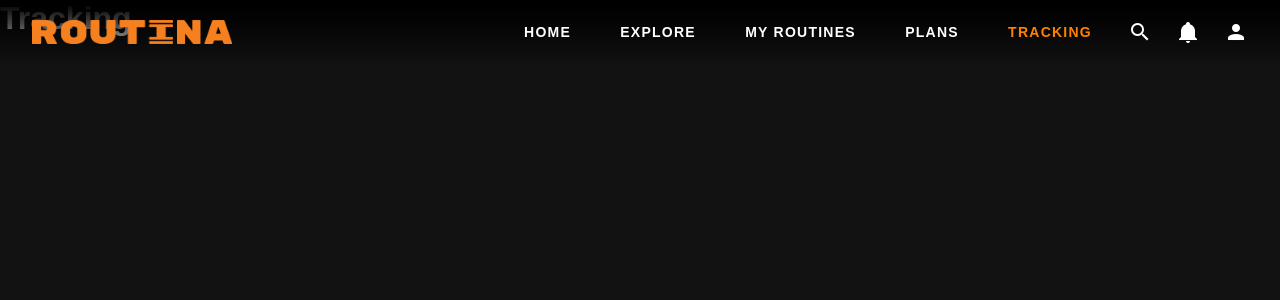
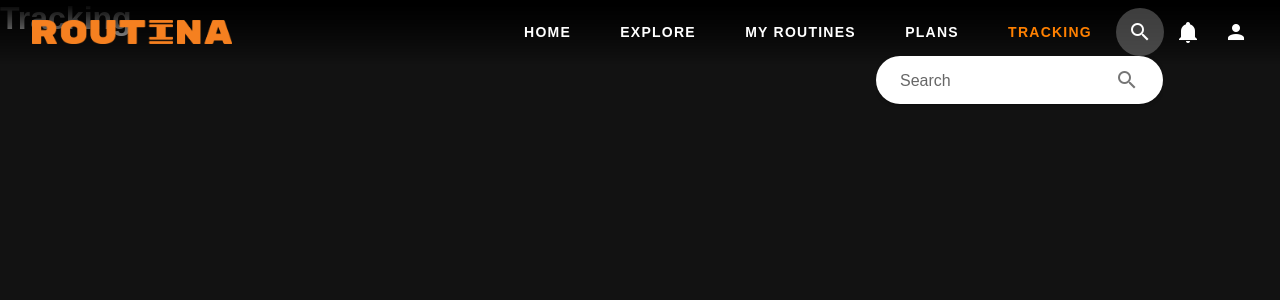
Before and after one commit to gonzaloarca/routina-web, a Vue app in the folder routina/: page /tracking in a window 1280 px wide. Both pictures are taken after a click on the button 1140 px from the left and 32 px from the top of the page. Shown: the top 300 px of the page. Built offline with nearby package versions, Linux system fonts and the light colour scheme.

Commit message:
Incorporado search bar al tocar search button en Navbar

```diff
--- a/routina/src/components/Navbar.vue
+++ b/routina/src/components/Navbar.vue
@@ -38,9 +38,34 @@
         {{ link.label }}
       </v-btn>
 
-      <v-btn icon>
-        <v-icon>mdi-magnify</v-icon>
-      </v-btn>
+      <!-- Search bar -->
+      <v-menu
+        elevation="0"
+        offset-y
+        nudge-left="240px"
+        :close-on-content-click="false"
+      >
+        <template v-slot:activator="{ on, attrs }">
+          <v-btn icon v-on="on" v-bind="attrs">
+            <v-icon>mdi-magnify</v-icon>
+          </v-btn>
+        </template>
+        <v-text-field
+          elevation="0"
+          v-model="searchInput"
+
+          append-icon="mdi-magnify"
+          @keyup.enter="search"
+          @click:append="search"
+          clearable
+          label="Search"
+          solo
+          rounded
+          light
+        >
+        </v-text-field>
+      </v-menu>
+
       <v-btn icon>
         <v-icon>mdi-bell</v-icon>
       </v-btn>
@@ -52,11 +77,18 @@
     <!-- Navigation drawer -->
     <v-navigation-drawer v-model="drawer" class="hidden-md-and-up" app>
       <v-list>
-        <v-list-item class="orange--text" v-for="link in navLinks" :key="link.text" :to="link.route">
+        <v-list-item
+          class="orange--text"
+          v-for="link in navLinks"
+          :key="link.text"
+          :to="link.route"
+        >
           <v-list-item-action>
-            <v-icon >{{ link.icon }}</v-icon>
+            <v-icon>{{ link.icon }}</v-icon>
           </v-list-item-action>
-          <v-list-item-title class="font-weight-medium">{{ link.label }}</v-list-item-title>
+          <v-list-item-title class="font-weight-medium">{{
+            link.label
+          }}</v-list-item-title>
         </v-list-item>
       </v-list>
     </v-navigation-drawer>
@@ -82,7 +114,13 @@ export default {
       ],
       navBarHeight: styles.navBarHeight,
       drawer: false,
+      searchInput: "",
     };
+  },
+  methods: {
+    search() {
+      console.log(this.searchInput);
+    },
   },
 };
 </script>
@@ -102,6 +140,10 @@ export default {
   color: #ff8000 !important;
 }
 
+.v-menu__content {
+  box-shadow: none;
+}
+
 .theme--dark.v-btn--active:hover::before,
 .theme--dark.v-btn--active::before {
   opacity: 0;
--- a/routina/src/plugins/vuetify.js
+++ b/routina/src/plugins/vuetify.js
@@ -4,5 +4,12 @@ import Vuetify from "vuetify/lib";
 Vue.use(Vuetify);
 
 export default new Vuetify({
-  theme: { dark: true },
+  theme: {
+    dark: true,
+    themes: {
+      dark: {
+        primary: "#ff8000",
+      },
+    },
+  },
 });
```
